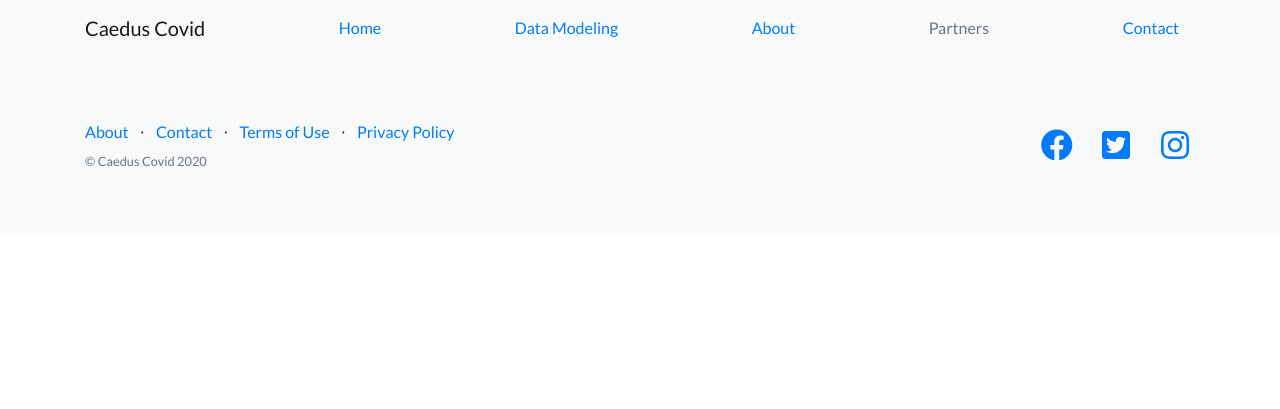
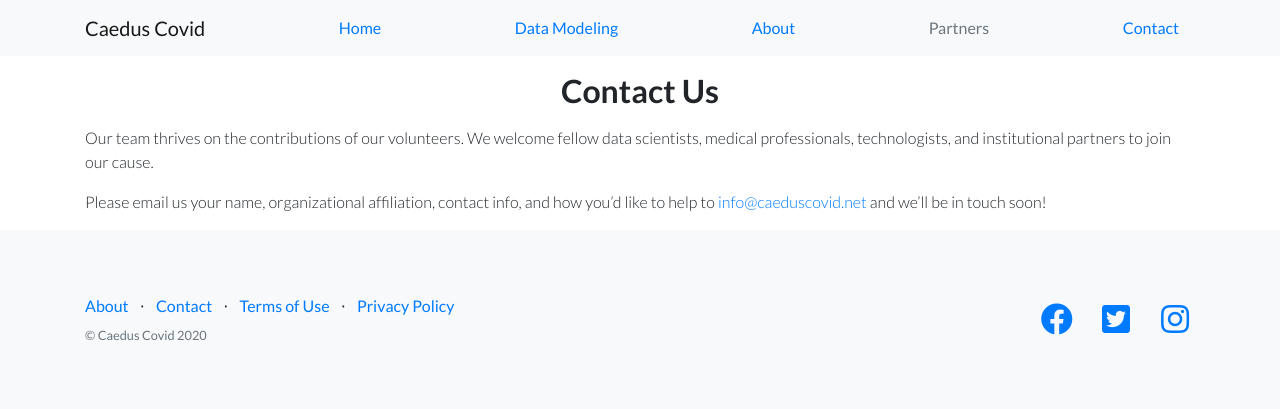
Before and after one commit to rdkap42/caedus-covid, a Flask app: page /contact in a window 1280 px wide. Shown: the top 409 px of the page. Run offline with Flask 3, Linux system fonts and the light colour scheme; some libraries are stand-ins or nearby versions.

Commit message:
updated contact page

```diff
--- a/webapp/templates/contact.html
+++ b/webapp/templates/contact.html
@@ -1,9 +1,13 @@
 {%extends "layout.html"%}
 {%block content%}
 
-
-
-
-
+<div class="container">
+    <div class="testimonial-item mx-auto mb-5 mb-lg-0">
+      <h2 style="text-align:center;white-space:pre-wrap;margin-top: 1rem;margin-bottom: 1rem;">Contact Us</h2>
+      <p class="font-weight-light mb-0">Our team thrives on the contributions of our volunteers. We welcome fellow data scientists, medical professionals, technologists, and institutional partners to join our cause.</p>
+      <p></p>
+      <p class="font-weight-light mb-0;margin-bottom: 1rem;">Please email us your name, organizational affiliation, contact info, and how you’d like to help to <a href="mailto:info@caeduscovid.net">info@caeduscovid.net</a> and we’ll be in touch soon!</p>
+    </div>
+  </div>
 
 {%endblock%}
```
